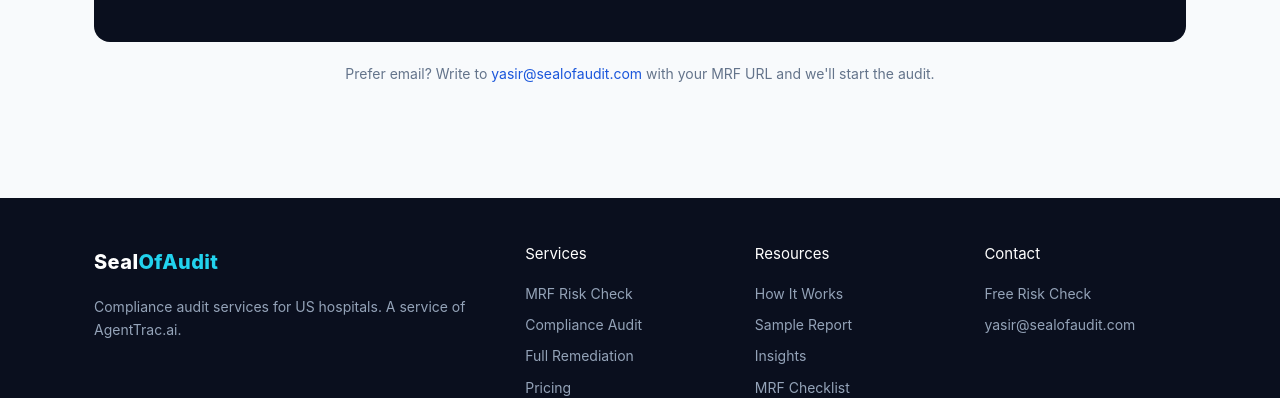
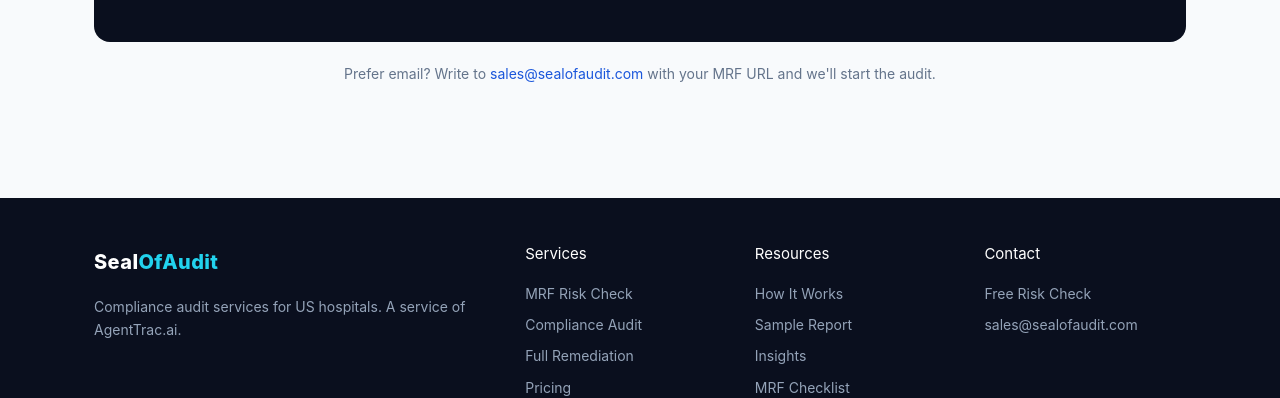
Before and after one commit to yasir23/sealofaudit, a Next.js app: page /contact in a window 1280 px wide. Shown: the part 1025-1423 px from the top of the page. Built offline with nearby package versions, Linux system fonts and the light colour scheme.

Commit message:
fix: route lead forms to sales@sealofaudit.com (yasir@ has no CF routing rule)

```diff
--- a/app/contact/page.js
+++ b/app/contact/page.js
@@ -18,7 +18,7 @@ export default function Contact() {
       <section>
         <div className="container">
           <div className="form-wrap">
-            <form action="https://formsubmit.co/yasir@sealofaudit.com" method="POST">
+            <form action="https://formsubmit.co/sales@sealofaudit.com" method="POST">
               <input type="hidden" name="_subject" value="SealOfAudit — Free Risk Check Request" />
               <input type="hidden" name="_captcha" value="false" />
               <input type="hidden" name="_template" value="table" />
@@ -47,7 +47,7 @@ export default function Contact() {
             </form>
           </div>
           <p style={{ marginTop: 20, fontSize: 14, color: "var(--muted)", textAlign: "center" }}>
-            Prefer email? Write to <a href="mailto:yasir@sealofaudit.com">yasir@sealofaudit.com</a> with your MRF URL and we&apos;ll start the audit.
+            Prefer email? Write to <a href="mailto:sales@sealofaudit.com">sales@sealofaudit.com</a> with your MRF URL and we&apos;ll start the audit.
           </p>
         </div>
       </section>
--- a/app/page.js
+++ b/app/page.js
@@ -389,7 +389,7 @@ export default function Home() {
           <div className="form-wrap">
             <h2>Get Your Free MRF Risk Check</h2>
             <p>Send us your machine-readable file URL. We&apos;ll audit it and deliver your report within 24 hours — no cost, no obligation.</p>
-            <form action="https://formsubmit.co/yasir@sealofaudit.com" method="POST">
+            <form action="https://formsubmit.co/sales@sealofaudit.com" method="POST">
               <input type="hidden" name="_subject" value="SealOfAudit — Free Risk Check Request" />
               <input type="hidden" name="_captcha" value="false" />
               <input type="hidden" name="_template" value="table" />
--- a/components/Footer.js
+++ b/components/Footer.js
@@ -30,7 +30,7 @@ export default function Footer() {
           <div>
             <h4>Contact</h4>
             <Link href="/contact">Free Risk Check</Link>
-            <a href="mailto:yasir@sealofaudit.com">yasir@sealofaudit.com</a>
+            <a href="mailto:sales@sealofaudit.com">sales@sealofaudit.com</a>
           </div>
         </div>
         <div className="footer-bottom">
```
Also changed, not shown: 40 other files (tests, documents, lock files or other folders).
